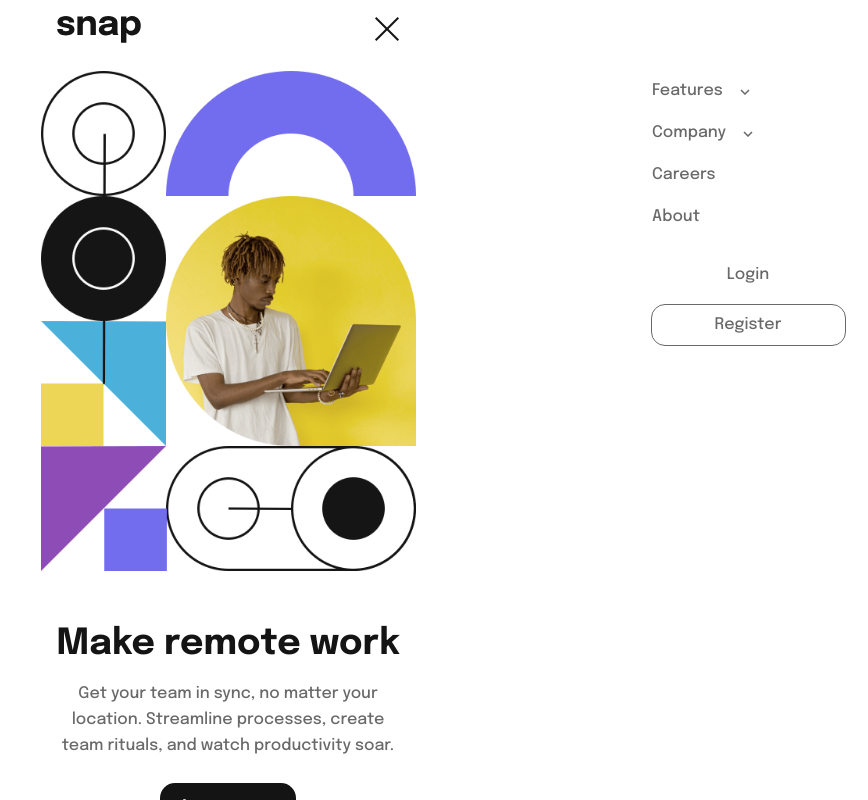
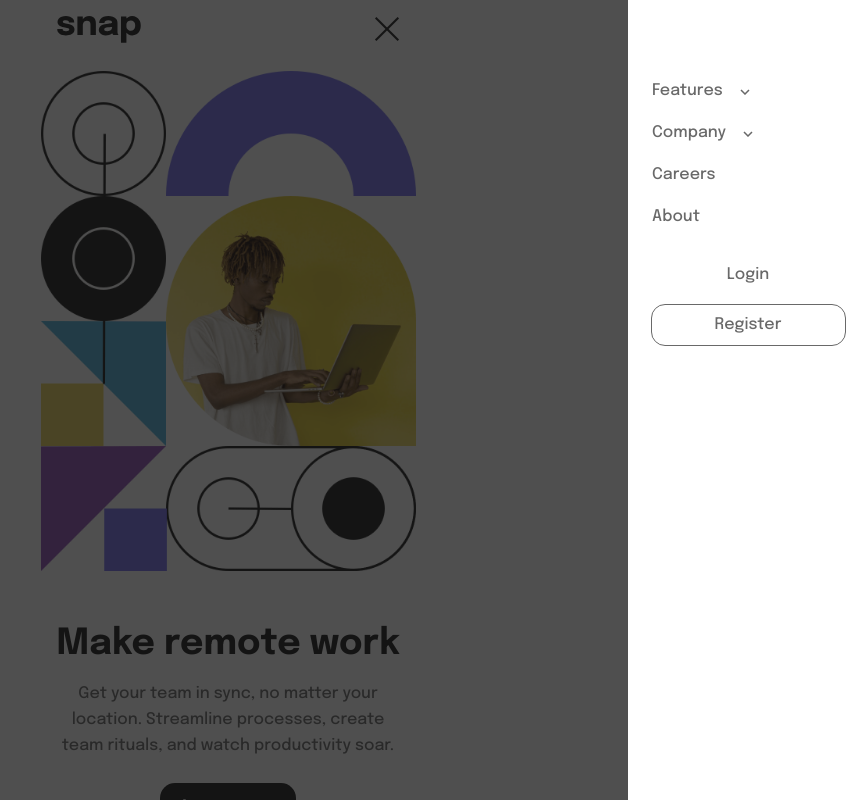
Before and after one commit to Galaxy159/Intro-Section-With-Dropdown, a React (Create React App) app: page / in a window 1280 px wide. Both pictures are taken after a click on the element 795 px from the left and 28 px from the top of the page. Shown: the top 800 px of the page, without its empty margins (412-1280 px from the left). Built offline with nearby package versions, Linux system fonts and the light colour scheme.

Commit message:
nav overlay

```diff
--- a/src/App.js
+++ b/src/App.js
@@ -10,9 +10,13 @@ function App() {
     <>
       <main className="container">
         <Topnav navOpen={navOpen} setNavOpen={setNavOpen} />
-        <Main navOpen={navOpen} setNavOpen={setNavOpen} />
+        <Main />
       </main>
       <Footer />
+      <div
+        className={`overlay ${!navOpen && "hide"}`}
+        onClick={() => navOpen && setNavOpen((prev) => !prev)}
+      ></div>
     </>
   );
 }
--- a/src/styles/App.css
+++ b/src/styles/App.css
@@ -14,11 +14,23 @@ html {
 body {
   font-family: "Epilogue", sans-serif;
   font-size: 1.8rem;
+  position: relative;
 }
 
 .container {
   max-width: 37.5rem;
   margin: 0 auto;
+}
+
+.overlay {
+  background: #141414;
+  opacity: 0.75;
+  width: 100%;
+  height: 100vh;
+  position: absolute;
+  top: 0;
+  right: 0;
+  transition: all 0.4s;
 }
 
 .attribution {
@@ -32,6 +44,7 @@ body {
 
 .main {
   margin-bottom: 9.4rem;
+  z-index: 1;
 }
 .main__hero {
   margin-bottom: 4.775rem;
@@ -64,6 +77,7 @@ body {
   display: grid;
   place-content: center;
   margin: 0 auto 4.8rem;
+  cursor: pointer;
 }
 .main__content--cta-text {
   color: #fafafa;
@@ -102,17 +116,18 @@ body {
   font-size: 1.6rem;
   line-height: 2.6rem;
   color: #696969;
+  z-index: 1;
 }
 .topnav__container {
   display: grid;
   grid-template-columns: repeat(2, -webkit-max-content);
   grid-template-columns: repeat(2, max-content);
   justify-content: space-between;
-  margin: 1.6rem 1.6rem 2.4rem;
+  padding: 1.6rem 1.6rem 2.4rem;
 }
 .topnav__icon {
-  z-index: 1;
   position: relative;
+  z-index: 2;
   cursor: pointer;
   height: 2.4rem;
 }
@@ -128,6 +143,7 @@ body {
   right: -24rem;
   padding: 7.8rem 0 0 2.4rem;
   transition: all 0.4s ease-in-out;
+  z-index: 1;
 }
 .topnav__menu--item {
   cursor: pointer;
@@ -191,6 +207,7 @@ body {
   place-content: center;
   margin: 0 auto;
 }
+
 .showNav {
   right: 0;
 }
@@ -201,4 +218,8 @@ body {
 
 .show {
   display: grid;
+}
+
+.hide {
+  display: none;
 }/*# sourceMappingURL=App.css.map */
--- a/src/styles/scss/_base.scss
+++ b/src/styles/scss/_base.scss
@@ -28,9 +28,21 @@ html {
 body {
   font-family: "Epilogue", sans-serif;
   font-size: 1.8rem;
+  position: relative;
 }
 
 .container {
   max-width: 37.5rem;
   margin: 0 auto;
 }
+
+.overlay {
+  background: $color-black;
+  opacity: 0.75;
+  width: 100%;
+  height: 100vh;
+  position: absolute;
+  top: 0;
+  right: 0;
+  transition: all 0.4s;
+}
--- a/src/styles/scss/_main.scss
+++ b/src/styles/scss/_main.scss
@@ -1,5 +1,6 @@
 .main {
   margin-bottom: 9.4rem;
+  z-index: 1;
   &__hero {
     margin-bottom: 4.775rem;
     &--img {
@@ -30,6 +31,7 @@
       display: grid;
       place-content: center;
       margin: 0 auto 4.8rem;
+      cursor: pointer;
       &-text {
         color: $color-white;
         font-weight: 700;
--- a/src/styles/scss/_topnav.scss
+++ b/src/styles/scss/_topnav.scss
@@ -4,21 +4,17 @@
   font-size: 1.6rem;
   line-height: 2.6rem;
   color: $color-grey;
+  z-index: 1;
   &__container {
     display: grid;
     grid-template-columns: repeat(2, max-content);
     justify-content: space-between;
-    margin: 1.6rem 1.6rem 2.4rem;
-  }
-
-  &__logo {
-    &--img {
-    }
+    padding: 1.6rem 1.6rem 2.4rem;
   }
 
   &__icon {
-    z-index: 1;
     position: relative;
+    z-index: 2;
     cursor: pointer;
     height: 2.4rem;
   }
@@ -34,6 +30,7 @@
       right: -24rem;
       padding: 7.8rem 0 0 2.4rem;
       transition: all 0.4s ease-in-out;
+      z-index: 1;
     }
     &--item {
       cursor: pointer;
@@ -93,21 +90,10 @@
       }
     }
 
-    &--careers {
-      &-text {
-      }
-    }
-
-    &--about {
-      &-text {
-      }
-    }
-
     &--sign {
       text-align: center;
       margin-left: -2.4rem;
-      &-login {
-      }
+
       &-register {
         height: 4.2rem;
         width: 19.5rem;
@@ -116,8 +102,6 @@
         display: grid;
         place-content: center;
         margin: 0 auto;
-        &-text {
-        }
       }
     }
   }
@@ -134,3 +118,7 @@
 .show {
   display: grid;
 }
+
+.hide {
+  display: none;
+}
```
Also changed, not shown: 1 other file (tests, documents, lock files or other folders).
